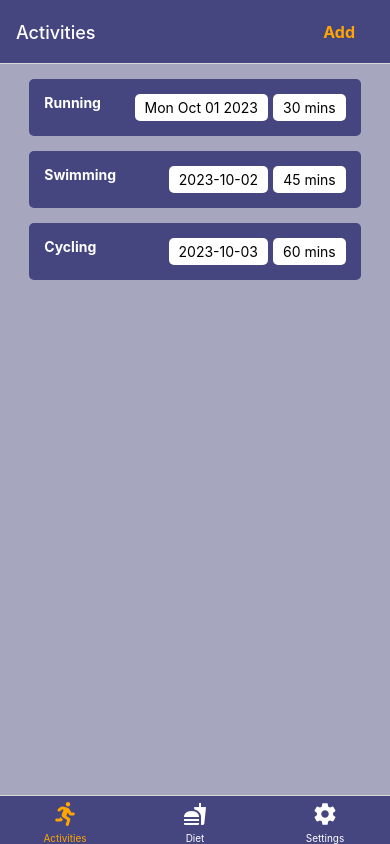
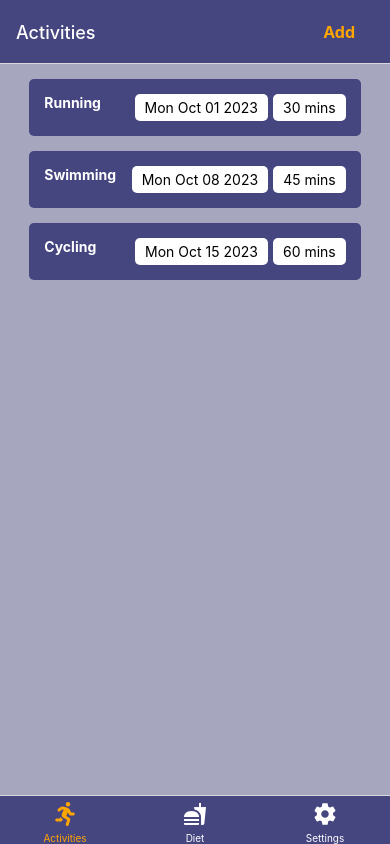
Before and after one commit to daodaojiang622/daodaojiang622-CS5520-FA2024-Vancouver-Assignment2, a React Native app in the folder activity_diet_tracker_app/: screen / in a window 390 px wide. Built offline with nearby package versions, Linux system fonts and the light colour scheme.

Commit message:
added an ItemsList component

```diff
--- /dev/null
+++ b/activity_diet_tracker_app/Components/ItemsList.js
@@ -0,0 +1,68 @@
+import React from 'react';
+import { View, Text, StyleSheet, FlatList } from 'react-native';
+
+const ItemsList = ({ data }) => {
+  const renderItem = ({ item }) => (
+    <View style={styles.activityContainer}>
+      <Text style={styles.name}>{item.name}</Text>
+      <View style={styles.dateContainer}>
+        <Text style={styles.date}>{item.date}</Text>
+      </View>
+      <View style={styles.otherDataContainer}>
+        <Text style={styles.otherData}>{item.otherData}</Text>
+      </View>
+    </View>
+  );
+
+  return (
+    <FlatList
+      data={data}
+      keyExtractor={(item) => item.id}
+      renderItem={renderItem}
+    />
+  );
+};
+
+const styles = StyleSheet.create({
+  activityContainer: {
+    flexDirection: 'row',
+    justifyContent: 'space-between',
+    padding: 15,
+    backgroundColor: '#454580',
+    borderRadius: 5,
+    width: '85%',
+    alignSelf: 'center',
+    marginTop: 15,
+  },
+  name: {
+    flex: 1,
+    textAlign: 'left',
+    color: 'white',
+    fontWeight: 'bold',
+  },
+  date: {
+    flex: 1,
+    textAlign: 'center',
+  },
+  otherData: {
+    flex: 1,
+    textAlign: 'right',
+  },
+  dateContainer: {
+    backgroundColor: 'white',
+    borderRadius: 5,
+    padding: 5,
+    width: 'auto',
+    marginHorizontal: 5,
+    paddingHorizontal: 10,
+  },
+  otherDataContainer: {
+    backgroundColor: 'white',
+    borderRadius: 5,
+    padding: 5,
+    width: 'auto',
+    paddingHorizontal: 10,
+  },
+});
+
+export default ItemsList;
--- a/activity_diet_tracker_app/Screens/ActivitiesScreen.js
+++ b/activity_diet_tracker_app/Screens/ActivitiesScreen.js
@@ -1,76 +1,16 @@
 import React from 'react';
-import { View, Text, StyleSheet, FlatList } from 'react-native';
+import ItemsList from '../Components/ItemsList';
 
 const activities = [
-  { id: '1', name: 'Running', date: 'Mon Oct 01 2023', duration: '30 mins' },
-  { id: '2', name: 'Swimming', date: '2023-10-02', duration: '45 mins' },
-  { id: '3', name: 'Cycling', date: '2023-10-03', duration: '60 mins' },
+  { id: '1', name: 'Running', date: 'Mon Oct 01 2023', otherData: '30 mins' },
+  { id: '2', name: 'Swimming', date: 'Mon Oct 08 2023', otherData: '45 mins' },
+  { id: '3', name: 'Cycling', date: 'Mon Oct 15 2023', otherData: '60 mins' },
 ];
-
-const ActivityItem = ({ name, date, duration }) => (
-  <View style={styles.activityContainer}>
-    <Text style={styles.name}>{name}</Text>
-    <View style={styles.dateContainer}>
-      <Text style={styles.date}>{date}</Text>
-    </View>
-    <View style={styles.durationContainer}>
-      <Text style={styles.duration}>{duration}</Text>
-    </View>
-  </View>
-);
 
 const ActivitiesScreen = () => {
   return (
-    <FlatList
-      data={activities}
-      keyExtractor={(item) => item.id}
-      renderItem={({ item }) => (
-        <ActivityItem name={item.name} date={item.date} duration={item.duration} />
-      )}
-    />
+    <ItemsList data={activities} />
   );
 };
 
-const styles = StyleSheet.create({
-  activityContainer: {
-    flexDirection: 'row',
-    justifyContent: 'space-between',
-    padding: 15,
-    backgroundColor: '#454580',
-    borderRadius: 5,
-    width: '85%',
-    alignSelf: 'center',
-    marginTop: 15,
-  },
-  name: {
-    flex: 1,
-    textAlign: 'left',
-    color: 'white',
-    fontWeight: 'bold',
-  },
-  date: {
-    flex: 1,
-    textAlign: 'center',
-  },
-  duration: {
-    flex: 1,
-    textAlign: 'right',
-  },
-  dateContainer: {
-    backgroundColor: 'white',
-    borderRadius: 5,
-    padding: 5,
-    width: 'auto',
-    marginHorizontal: 5,
-    paddingHorizontal: 10,
-  },
-  durationContainer: {
-    backgroundColor: 'white',
-    borderRadius: 5,
-    padding: 5,
-    width: 'auto',
-    paddingHorizontal: 10,
-  },
-});
-
 export default ActivitiesScreen;
```
